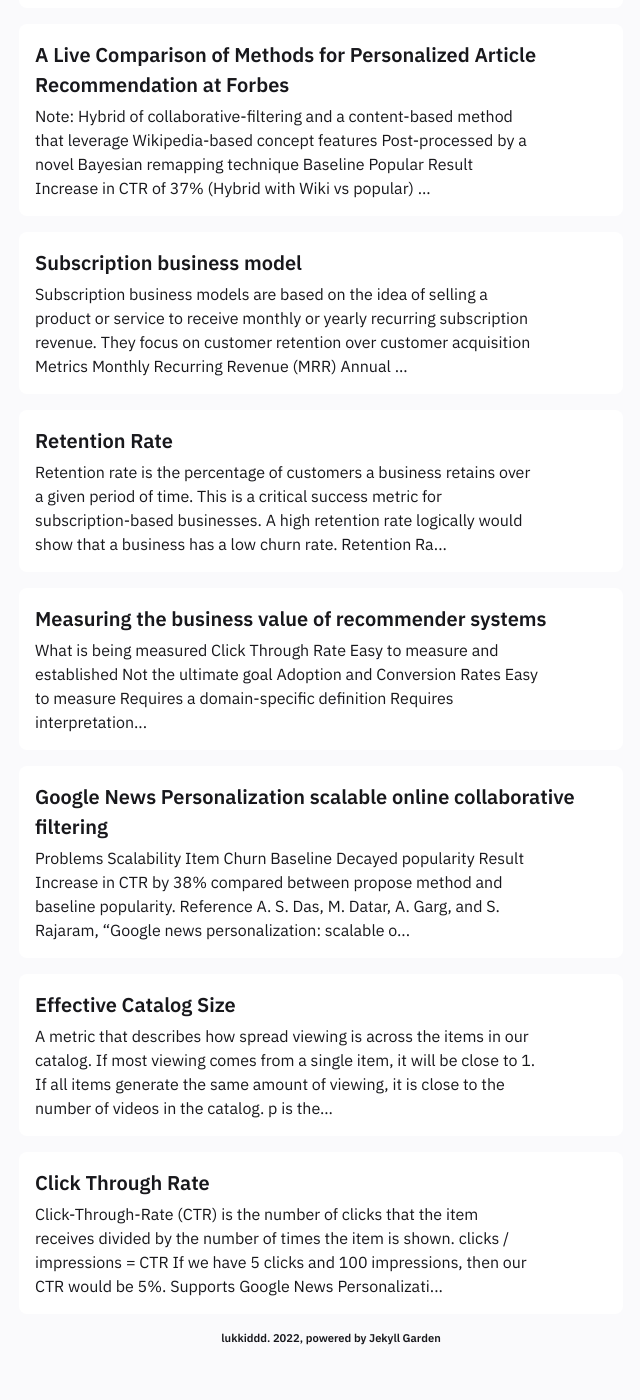
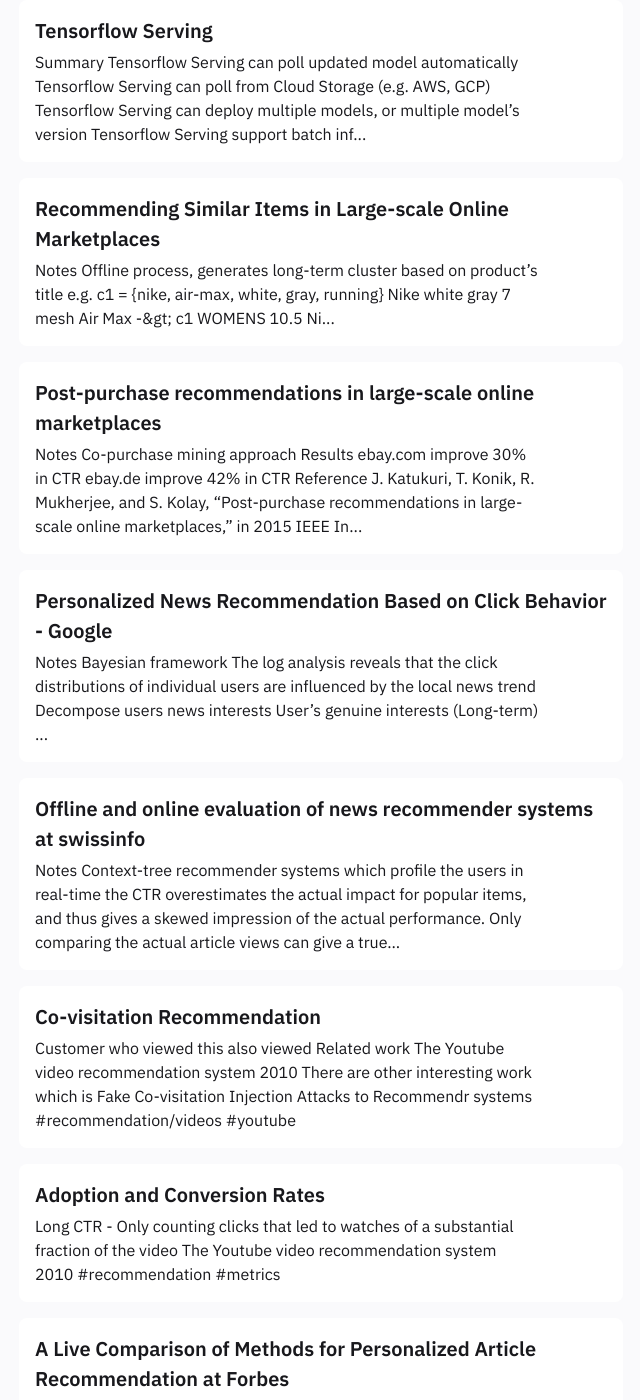
Before and after one commit to lukkiddd/lukkiddd.github.io, a Jekyll site: the page built from pages/index.md, in a window 1280 px wide and 1400 px high, scrolled down 407 px. Shown: the whole window, without its empty margins (319-959 px from the left). Built offline with Jekyll 4.4.1, drawn with Linux system fonts in a browser that asks for light colours; some of the changed text lies outside the part shown.

Commit message:
Add assets and notes

```diff
--- /dev/null
+++ b/_notes/Public/Adoption and Conversion Rates.md
@@ -0,0 +1,13 @@
+---
+title : Adoption and Conversion Rates
+notetype : feed
+date : 18-01-2022
+---
+
+
+- Long CTR - Only counting clicks that led to watches of a substantial fraction of the video
+	- [[The Youtube video recommendation system 2010]]
+
+
+
+#recommendation #metrics
--- a/_notes/Public/Click Through Rate.md
+++ b/_notes/Public/Click Through Rate.md
@@ -20,6 +20,17 @@
 	- Increase in CTR by 38% compared between propose method and baseline popularity.
 - [[A Live Comparison of Methods for Personalized Article Recommendation at Forbes]]
 	- Increase in CTR of 37% (Hybrid with Wiki vs popular)
+- [[Personalized News Recommendation Based on Click Behavior - Google]]
+	- Improves the CTR upon the existing collaborative method by 30.9%.
+- [[Offline and online evaluation of news recommender systems at swissinfo]]
+	- Increase in CTR about 35% for longer user sessions (context tree vs random)
+- [[The Youtube video recommendation system 2010]]
+	- Increase of over 200% CTR (co-visitation vs most viewed items)
+- [[Recommending Similar Items in Large-scale Online Marketplaces]]
+	- 38.18% increase in CTR
+- [[Post-purchase recommendations in large-scale online marketplaces]]
+	- 30% / 42% increase in CTR
+
 
 
 
--- /dev/null
+++ b/_notes/Public/Co-visitation Recommendation.md
@@ -0,0 +1,41 @@
+---
+title : Co-visitation Recommendation
+notetype : feed
+date : 18-01-2022
+---
+
+> Customer who viewed this also viewed
+
+
+![Covisitation1](/assets/img/co-visitation-01.jpeg)
+
+
+
+![Covisitation2](/assets/img/co-visitation-02.jpeg)
+
+
+
+
+![Covisitation3](/assets/img/co-visitation-03.jpeg)
+
+
+
+
+![Covisitation4](/assets/img/co-visitation-04.jpeg)
+
+
+
+
+![Covisitation5](/assets/img/co-visitation-05.jpeg)
+
+
+
+
+### Related work
+
+[[The Youtube video recommendation system 2010]]
+
+There are other interesting work which is [Fake Co-visitation Injection Attacks to Recommendr systems](https://www.youtube.com/watch?v=RZAUBBmhKFU&ab_channel=NDSSSymposium)
+
+
+#recommendation/videos #youtube
--- /dev/null
+++ b/_notes/Public/Offline and online evaluation of news recommender systems at swissinfo.md
@@ -0,0 +1,22 @@
+---
+title : Offline and online evaluation of news recommender systems at swissinfo
+notetype : feed
+date : 18-01-2022
+---
+
+
+### Notes
+- Context-tree recommender systems which profile the users in real-time
+- the CTR overestimates the actual impact for popular items, and thus gives a skewed impression of the actual performance. Only comparing the actual article views can give a true picture of actual performance.
+- Placing the recommendations at the top of the page more than doubled the CTR than at the bottom
+
+### Result
+Increase in CTR about 35% for longer user sessions (context tree vs random)
+
+---
+
+#### Reference
+
+Florent Garcin, Boi Faltings, Olivier Donatsch, Ayar Alazzawi, Christophe Bruttin, and Amr Huber, “Offline and online evaluation of news recommender systems at swissinfo.ch,” in _Proceedings of the 8th ACM Conference on Recommender systems - RecSys ’14_, Foster City, Silicon Valley, California, USA, 2014, pp. 169–176. doi: [10.1145/2645710.2645745](https://doi.org/10.1145/2645710.2645745).
+
+#recommendation/news
--- /dev/null
+++ b/_notes/Public/Personalized News Recommendation Based on Click Behavior - Google.md
@@ -0,0 +1,33 @@
+---
+title : Personalized News Recommendation Based on Click Behavior - Google
+notetype : feed
+date : 18-01-2022
+---
+
+
+### Notes
+
+- Bayesian framework
+- The log analysis reveals that the click distributions of individual users are influenced by the local news trend
+	- Decompose users news interests
+		1. User’s genuine interests (Long-term)
+			- Originated from personal characteristics, gender, age, profession, etc.
+		2. Local news trends (Short-term)
+
+
+### Baseline
+
+[[Google News Personalization scalable online collaborative filtering]]
+
+
+### Results
+
+Improves the CTR upon the existing collaborative method by 30.9%.
+
+---
+
+#### Reference
+
+Jiahui Liu, Peter Dolan, and Elin Rønby Pedersen, “Personalized news recommendation based on click behavior,” in _Proceedings of the 15th international conference on Intelligent user interfaces - IUI ’10_, Hong Kong, China, 2010, p. 31. doi: [10.1145/1719970.1719976](https://doi.org/10.1145/1719970.1719976).
+
+#recommendation/news
--- /dev/null
+++ b/_notes/Public/Post-purchase recommendations in large-scale online marketplaces.md
@@ -0,0 +1,22 @@
+---
+title : Post-purchase recommendations in large-scale online marketplaces
+notetype : feed
+date : 18-01-2022
+---
+
+
+### Notes
+- Co-purchase mining approach
+
+### Results
+
+- ebay.com improve 30% in CTR
+- ebay.de improve 42% in CTR
+
+---
+
+#### Reference
+
+J. Katukuri, T. Konik, R. Mukherjee, and S. Kolay, “Post-purchase recommendations in large-scale online marketplaces,” in _2015 IEEE International Conference on Big Data (Big Data)_, Santa Clara, CA, USA, Oct. 2015, pp. 1299–1305. doi: [10.1109/BigData.2015.7363885](https://doi.org/10.1109/BigData.2015.7363885).
+
+#recommendation/ecommerce
--- /dev/null
+++ b/_notes/Public/Recommending Similar Items in Large-scale Online Marketplaces.md
@@ -0,0 +1,34 @@
+---
+title : Recommending Similar Items in Large-scale Online Marketplaces
+notetype : feed
+date : 18-01-2022
+---
+
+
+### Notes
+
+- Offline process, generates long-term cluster based on product’s title
+	- e.g.
+		- c1 = {nike, air-max, white, gray, running}
+			- Nike white gray 7 mesh Air Max -> c1
+			- WOMENS 10.5 Nike Air Max Navi. Gray pink white running shoes -> c1
+- Maintains similarity “importance” weight for each cluster by matching keywords against known entities (brand=Nike)
+- Associate statistics with clusters based on cluster dictionary.
+
+
+
+### Results
+
+- 38.18% increase in CTR
+- 89.6% increase in saving to “watch-list”
+
+
+
+---
+
+#### Reference
+
+J. Katukuri, T. Konik, R. Mukherjee, and S. Kolay, “Recommending similar items in large-scale online marketplaces,” in _2014 IEEE International Conference on Big Data (Big Data)_, Washington, DC, USA, Oct. 2014, pp. 868–876. doi: [10.1109/BigData.2014.7004317](https://doi.org/10.1109/BigData.2014.7004317).
+
+
+#recommendation  #recommendation/ecommerce
--- /dev/null
+++ b/_notes/Public/The Youtube video recommendation system 2010.md
@@ -0,0 +1,50 @@
+---
+title : The Youtube video recommendation system
+notetype : feed
+date : 18-01-2022
+---
+
+
+### Notes
+- Goals: Recent and Fresh, Diverse and Relevant
+- 2 Phase
+	- Candidate generations
+		- [[Co-visitation Recommendation]] (association rule mining)
+	- Ranking
+		- Variety of signals for relevance and diversity
+- Evaluations
+	- CTR ([[Click Through Rate]])
+	- CVR — long CTR (only counting clicks that led to watches of a substantial fraction of the video) [[Adoption and Conversion Rates]]
+	- Session length
+	- Time until first long watch
+	- Recommendation coverage (the fraction of logged in users with recommendations)
+
+### Results
+
+They run an experiment as followed.
+
+**Period**: 21 days
+
+**Metrics**: CTR ([[Click Through Rate]])
+
+**Variants**:
+
+1. **Most viewed** - Most popular videos within 1 day
+2. **Top Favorited** - Most favorited videos
+3. **Top Rated** - Most rated (liked) videos
+4. **Recommended** - Co-visitation along with users behaviors
+
+**Results**: CTR increased by 207% compared to Most viewed.
+
+
+![Covisitation6](/assets/img/co-visitation-06.jpeg)
+
+
+---
+
+#### Reference
+
+James Davidson _et al._, “The YouTube video recommendation system,” in _Proceedings of the fourth ACM conference on Recommender systems - RecSys ’10_, Barcelona, Spain, 2010, p. 293. doi: [10.1145/1864708.1864770](https://doi.org/10.1145/1864708.1864770).
+
+
+#recommendation/news
```
Also changed, not shown: _notes/Public/Measuring the business value of recommender systems.md (+1 -1 lines), assets/img/co-visitation-01.jpeg (added), assets/img/co-visitation-02.jpeg (added), assets/img/co-visitation-03.jpeg (added), assets/img/co-visitation-04.jpeg (added), assets/img/co-visitation-05.jpeg (added), assets/img/co-visitation-06.jpeg (added), 1 other file.
